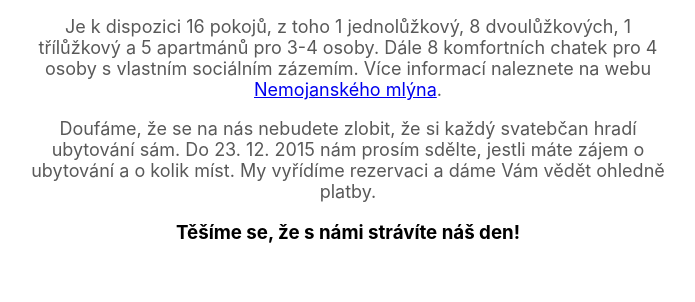
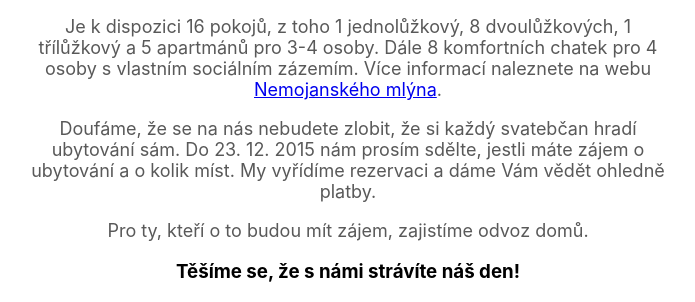
Before and after one commit to martinpilch/kristyna, a plain HTML site: page index.html in a window 1280 px wide. Shown: the part 1337-1639 px from the top of the page, without its empty margins (292-987 px from the left). Before the commit the page ends 1600 px from the top, so only its background shows below. Drawn offline with Linux system fonts and the light colour scheme.

Commit message:
Text updated

```diff
--- a/index.html
+++ b/index.html
@@ -21,6 +21,7 @@
 		<h3>Informace ohledně ubytování</h3>
 		<p>Je k dispozici 16 pokojů, z toho 1 jednolůžkový, 8 dvoulůžkových, 1 třílůžkový a 5 apartmánů pro 3-4 osoby. Dále 8 komfortních chatek pro 4 osoby s vlastním sociálním zázemím. Více informací naleznete na webu <a href="http://www.hotelnemojany.cz" target="_blank">Nemojanského mlýna</a>.</p>
 		<p>Doufáme, že se na nás nebudete zlobit, že si každý svatebčan hradí ubytování sám. Do 23. 12. 2015 nám prosím sdělte, jestli máte zájem o ubytování a o kolik míst. My vyřídíme rezervaci a dáme Vám vědět ohledně platby.</p>
+		<p>Pro ty, kteří o to budou mít zájem, zajistíme odvoz domů.</p>
 
 		<h3>Těšíme se, že s námi strávíte náš den!</h3>
 	</body>
```
